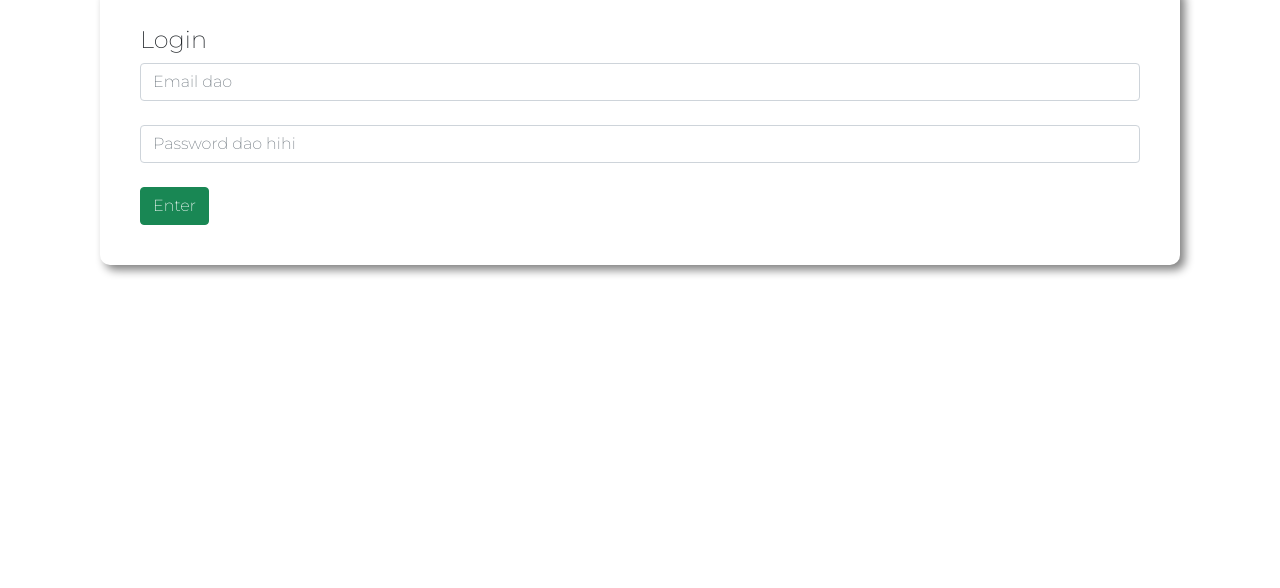
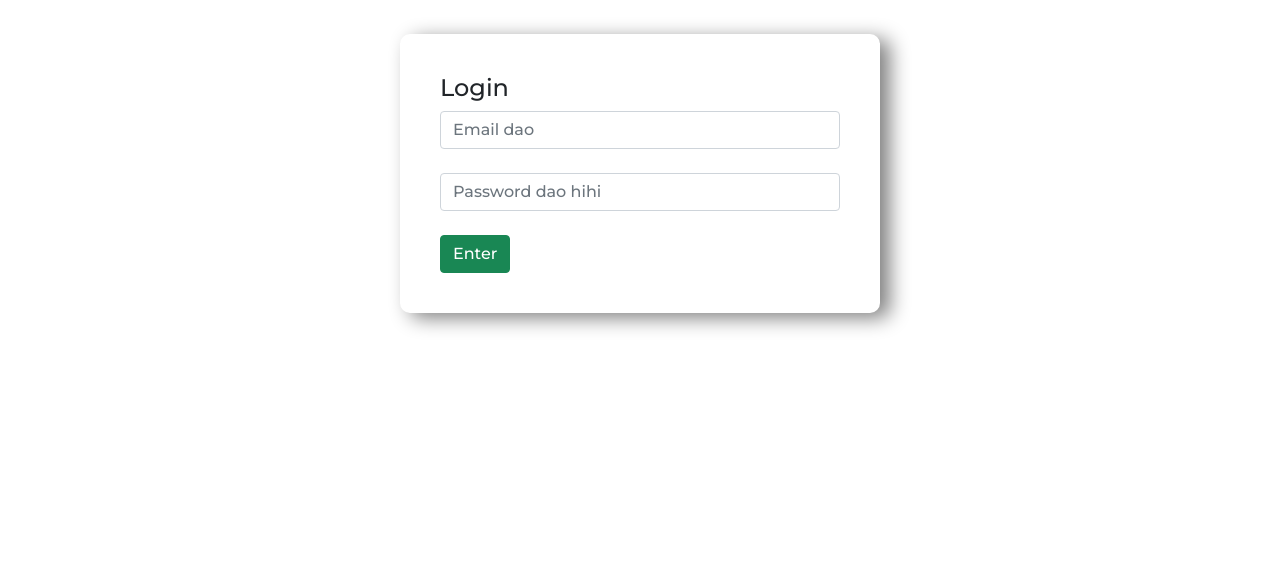
Before and after one commit to akib391/AKIBs-Bank, a plain HTML site: page index.html in a window 1280 px wide. Shown: the part 212-800 px from the top of the page. Drawn offline with nearby package versions, Linux system fonts and the light colour scheme.

Commit message:
finished

```diff
--- a/index.html
+++ b/index.html
@@ -6,14 +6,18 @@
     <title>AKIBs-Bank</title>
     <link href="https://cdn.jsdelivr.net/npm/bootstrap@5.0.0-beta1/dist/css/bootstrap.min.css" rel="stylesheet" integrity="sha384-giJF6kkoqNQ00vy+HMDP7azOuL0xtbfIcaT9wjKHr8RbDVddVHyTfAAsrekwKmP1" crossorigin="anonymous">
 
+    <!-- <link rel="preconnect" href="https://fonts.gstatic.com">
+    <link href="https://fonts.googleapis.com/css2?family=Montserrat:wght@200&display=swap" rel="stylesheet"> -->
+
     <link rel="preconnect" href="https://fonts.gstatic.com">
-    <link href="https://fonts.googleapis.com/css2?family=Montserrat:wght@200&display=swap" rel="stylesheet">
+<link href="https://fonts.googleapis.com/css2?family=Montserrat:wght@500&display=swap" rel="stylesheet">
 
     <link rel="stylesheet" href="style.css">
 </head>
 <body>
 
     <div>
+        <div class="pad">
             <div id="login-area">
                 <h1 class="banktittle"><b>Welcome to AKIB's Bank</b></h1>
                 <div class="submit-area">
@@ -21,8 +25,7 @@
                     <input type="text"class="form-control" placeholder="Email dao" ><br>
                     <input type="password" class="form-control" placeholder="Password dao hihi"><br>
                     <button id="login" class="btn btn-success">Enter</button>
-
-
+                </div>
             </div>
         </div>
         <div  id="TransactionArea">
--- a/style.css
+++ b/style.css
@@ -3,6 +3,7 @@ body{
     padding: 100px;
 
 }
+
 .banktittle{
     text-align: center;
 }
@@ -10,7 +11,7 @@ body{
     margin-top: 50px;
     padding: 40px;
     border-radius: 10PX;
-    box-shadow: 5px 5px 10px grey;
+    box-shadow: 10px 5px 20px grey;
 }
 #TransactionArea{
     display: none;
@@ -32,3 +33,6 @@ body{
 .balance{
     background-color: orange;
 }
+#login-area{
+    padding: 0 300px;
+}
```
Lines whose indentation alone changed are shown as unchanged.
